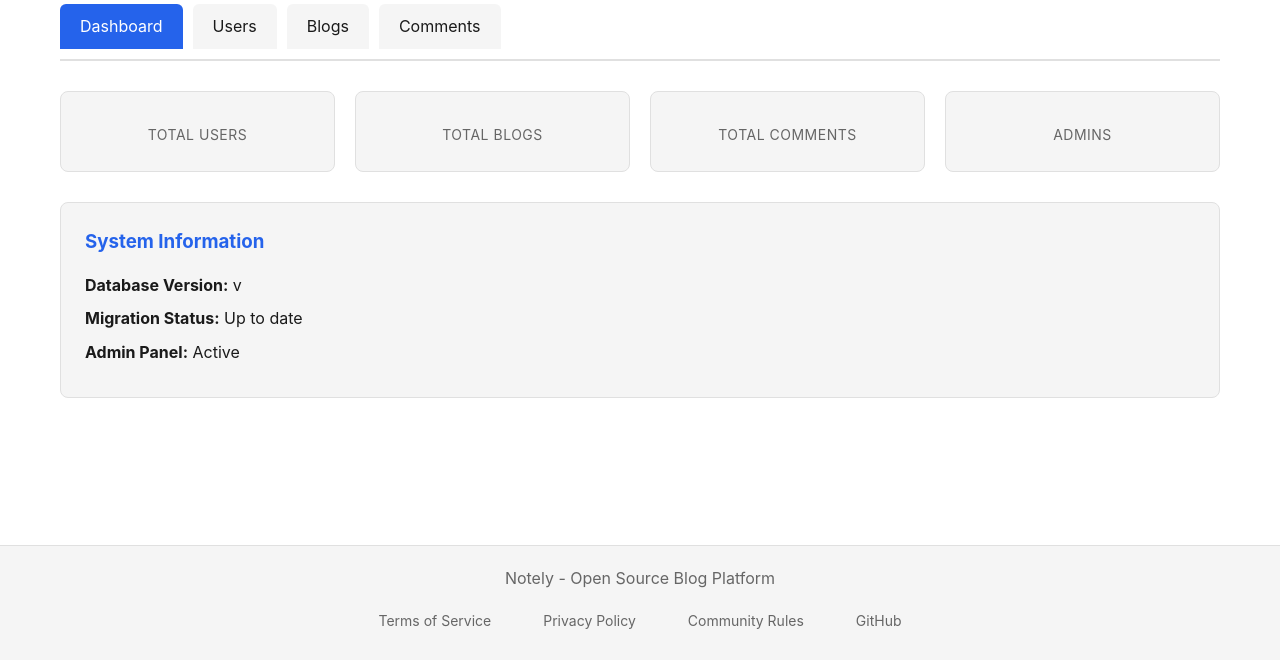
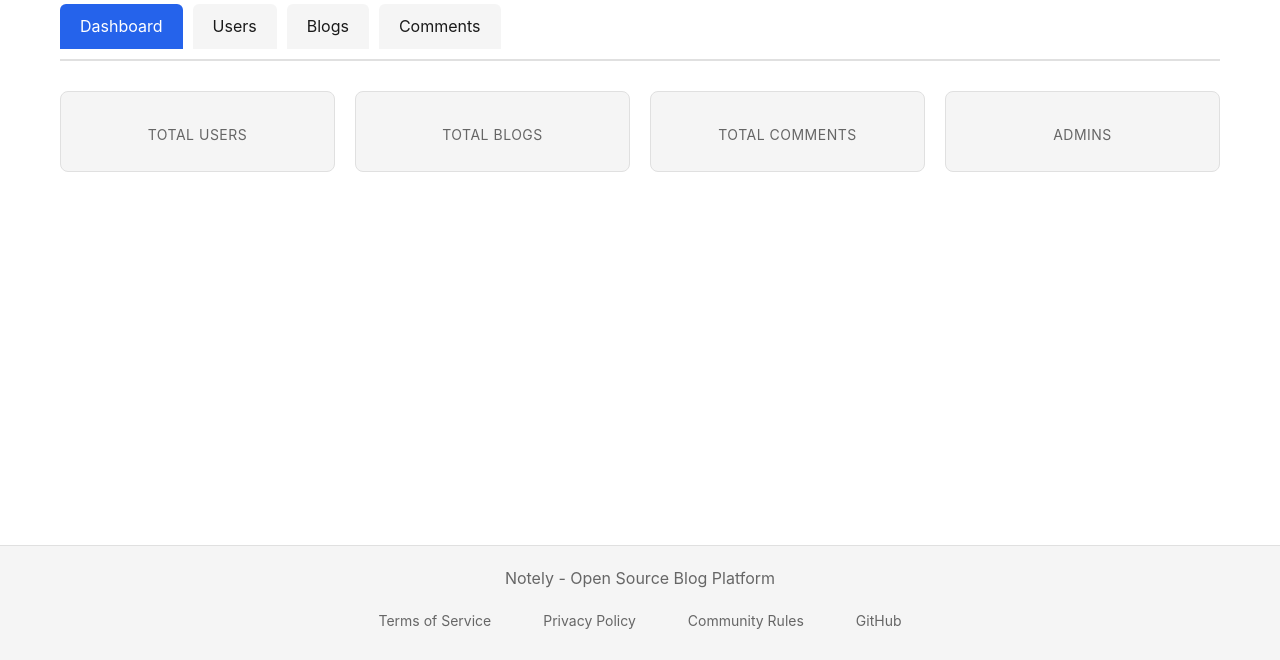
Before and after one commit to Parham125/notely, a Flask app: template templates/admin/dashboard.html in a window 1280 px wide. Shown: the part 140-800 px from the top of the page. Run offline with Flask 3, Linux system fonts and the light colour scheme; the template is opened without the code that fills it, so the values that code supplies are empty; parts of the project's set-up code (start-up, migrations or seed data) failed here and were passed over; some libraries are stand-ins or nearby versions.

Commit message:
Clean up migration 2 and remove system info from admin dashboard
- Simplified migration 2.sql by removing redundant PRAGMA statements and comments
- Fixed UPDATE statement to properly set first user as admin
- Removed system information section from admin dashboard template

```diff
--- a/migrations/2.sql
+++ b/migrations/2.sql
@@ -3,24 +3,16 @@
 PRAGMA foreign_keys=OFF;
 BEGIN TRANSACTION;
 
--- Add role column to users table if it doesn't exist
 ALTER TABLE users ADD COLUMN role TEXT DEFAULT 'user';
 
--- Make the first user admin (if users exist)
-UPDATE users SET role = CASE
-    WHEN role IS NULL THEN 'admin'
-    WHEN role = '' THEN 'admin'
-    ELSE role
+UPDATE users SET role = 'admin'
 END
 WHERE id = (SELECT id FROM users ORDER BY created_at LIMIT 1);
 
--- Create index for role queries
 CREATE INDEX IF NOT EXISTS idx_users_role ON users(role);
 
--- Update database version immediately within transaction
 PRAGMA user_version=2;
 
 COMMIT;
 
--- Re-enable foreign keys after migration
 PRAGMA foreign_keys=ON;
--- a/templates/admin/dashboard.html
+++ b/templates/admin/dashboard.html
@@ -29,11 +29,5 @@
 </div>
 </div>
 <div class="admin-info">
-<div class="info-card">
-<h3>System Information</h3>
-<p><strong>Database Version:</strong> v{{db_version}}</p>
-<p><strong>Migration Status:</strong> <span style="color:var(--success-color);">Up to date</span></p>
-<p><strong>Admin Panel:</strong> Active</p>
-</div>
 </div>
 {% endblock %}
```
